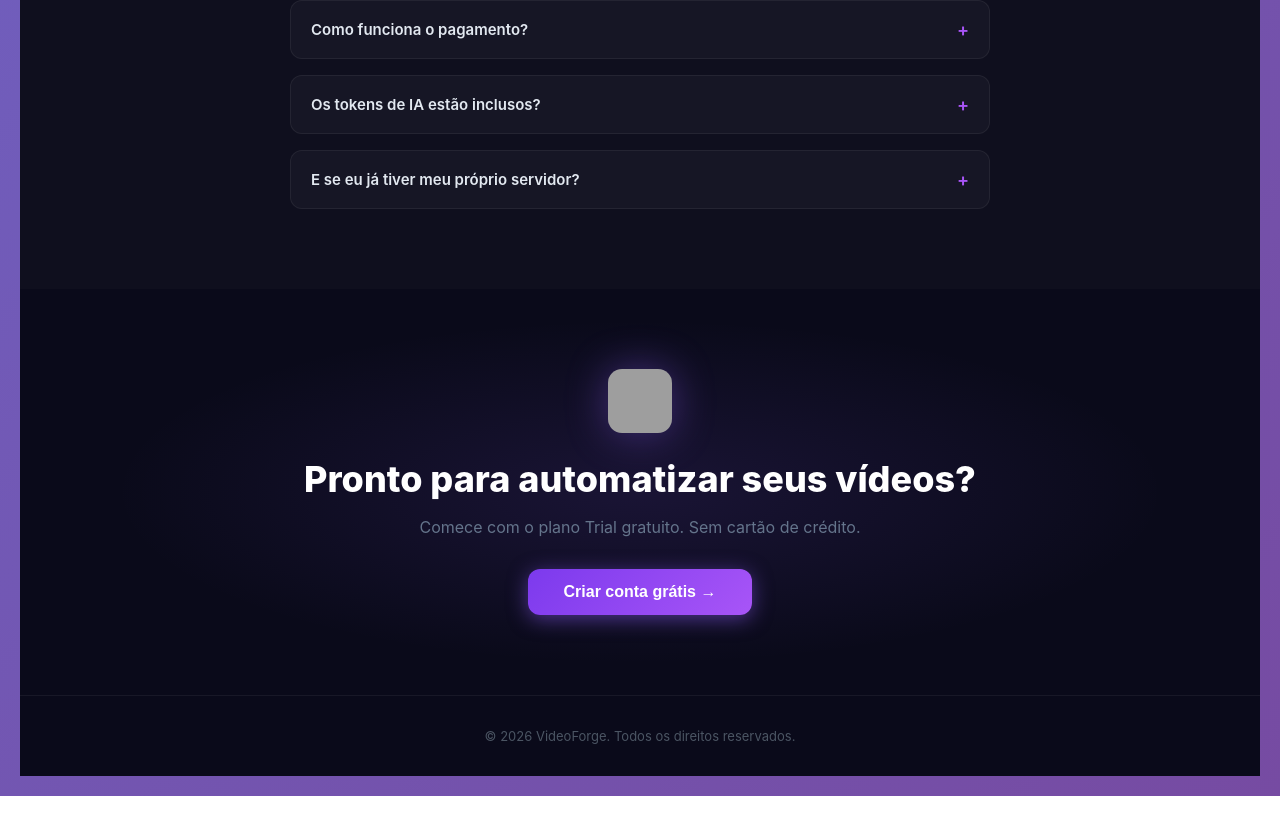
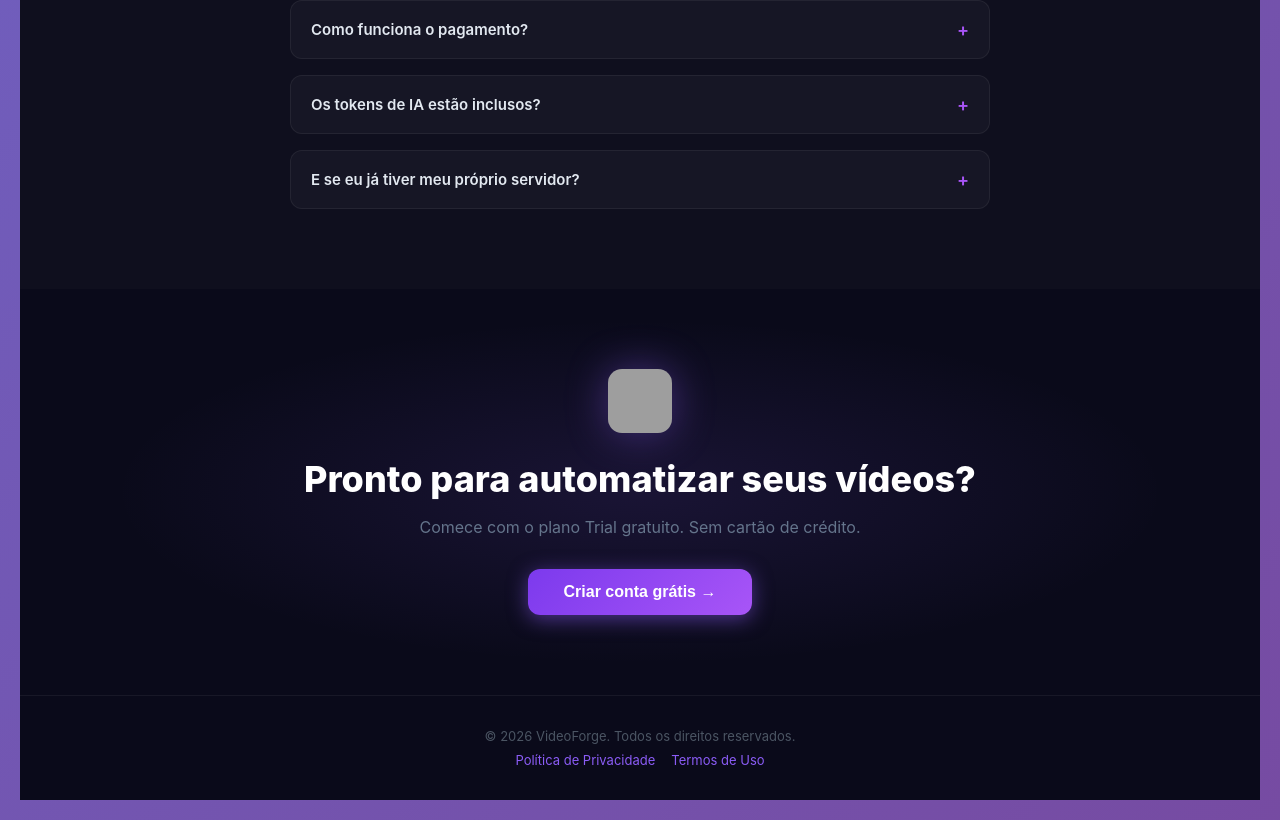
Before and after one commit to eloviskis/videoforge, a React (Vite) app in the folder frontend/: page / in a window 1280 px wide. Shown: the part 3813-4633 px from the top of the page. Before the commit the page ends 4609 px from the top, so only its background shows below. Built offline with nearby package versions, Linux system fonts and the light colour scheme; no server answers; grey boxes are pictures that could not be loaded.

Commit message:
feat: add links privacidade e termos no footer da landing page

```diff
--- a/frontend/src/LandingPage.jsx
+++ b/frontend/src/LandingPage.jsx
@@ -405,8 +405,12 @@ export default function LandingPage({ onGoLogin }) {
         borderTop: '1px solid rgba(255,255,255,0.06)',
         color: '#4b5563', fontSize: '13px',
       }}>
+        <p style={{ margin: '0 0 8px' }}>
+          © 2026 VideoForge. Todos os direitos reservados.
+        </p>
         <p style={{ margin: 0 }}>
-          © 2026 VideoForge. Todos os direitos reservados.
+          <a href="/privacy" style={{ color: '#8b5cf6', textDecoration: 'none', marginRight: '16px' }}>Política de Privacidade</a>
+          <a href="/terms" style={{ color: '#8b5cf6', textDecoration: 'none' }}>Termos de Uso</a>
         </p>
       </footer>
     </div>
```
